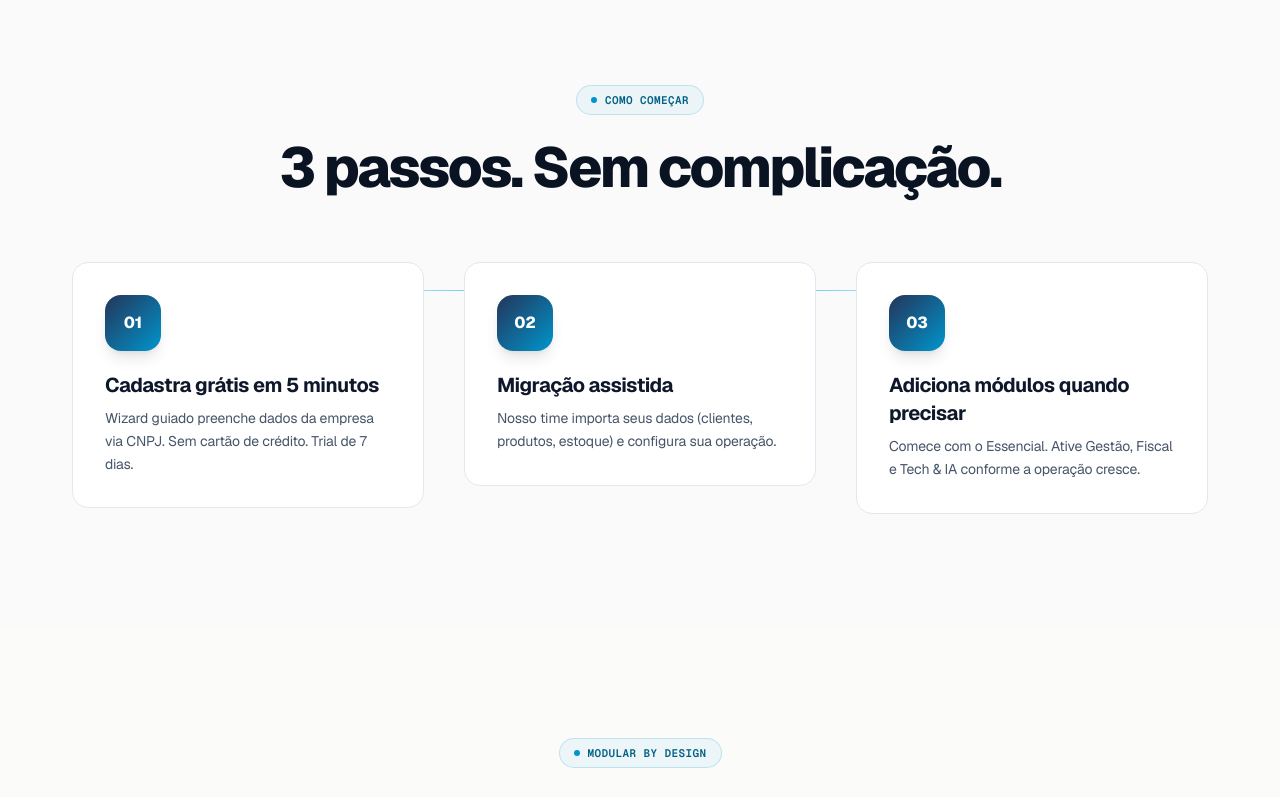
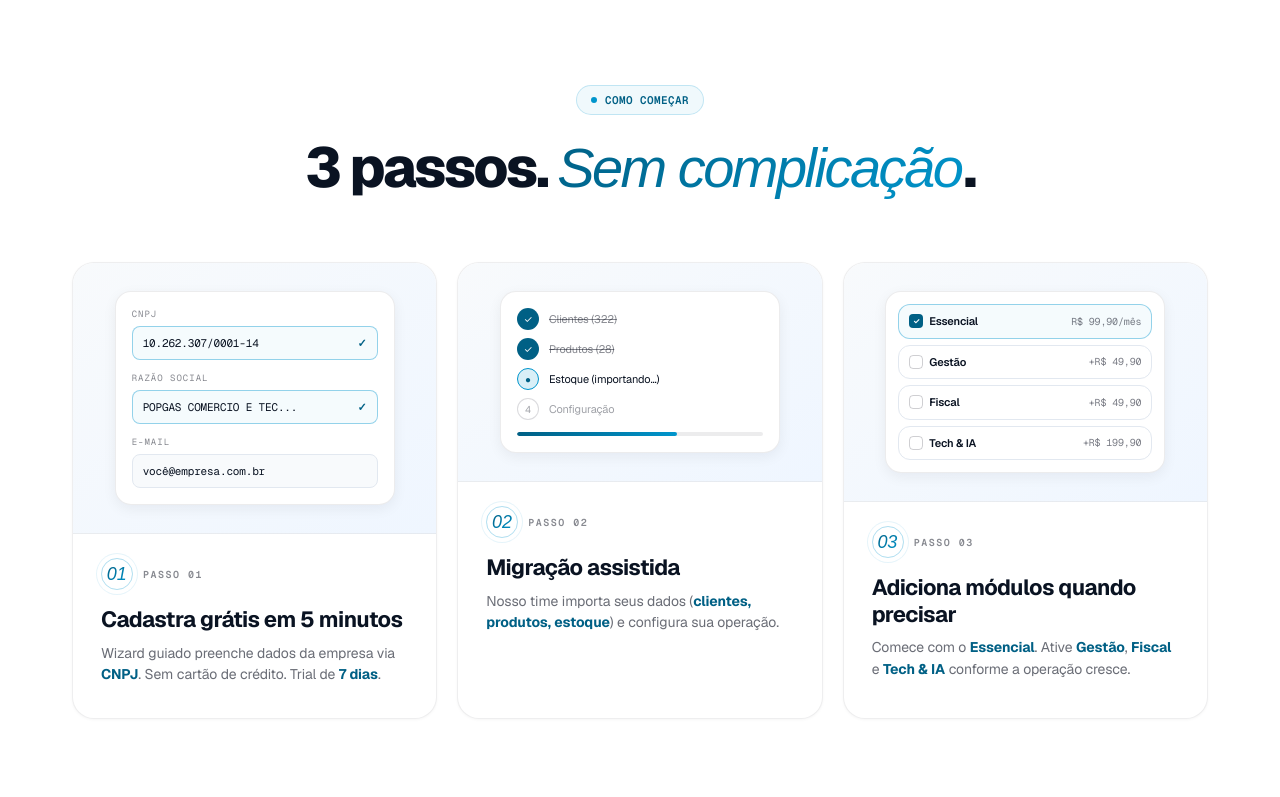
Before and after one commit to popgas/popgas-website, a Next.js app: page / in a window 1280 px wide. Shown: the part 1920-2717 px from the top of the page. Built offline with nearby package versions, Linux system fonts and the light colour scheme; no server answers; a web font is replaced by a local one.

Commit message:
feat(site): HowItWorks com cards + UI mockups (signup form, migration progress, modules list)

```diff
--- a/src/components/home/HowItWorks.tsx
+++ b/src/components/home/HowItWorks.tsx
@@ -1,45 +1,92 @@
-// src/components/home/HowItWorks.tsx
+import type { ReactNode } from 'react';
 import { Container } from '@/components/shared/Container';
 import { SectionHeader } from '@/components/shared/SectionHeader';
 import { AnimatedReveal } from '@/components/shared/AnimatedReveal';
 
-const STEPS = [
+interface Step {
+  n: string;
+  title: string;
+  description: ReactNode;
+  mock: ReactNode;
+}
+
+const STEPS: Step[] = [
   {
     n: '01',
     title: 'Cadastra grátis em 5 minutos',
-    description: 'Wizard guiado preenche dados da empresa via CNPJ. Sem cartão de crédito. Trial de 7 dias.',
+    description: (
+      <>
+        Wizard guiado preenche dados da empresa via{' '}
+        <strong className="text-[#006085] font-bold">CNPJ</strong>. Sem cartão de crédito. Trial de{' '}
+        <strong className="text-[#006085] font-bold">7 dias</strong>.
+      </>
+    ),
+    mock: <SignupMock />,
   },
   {
     n: '02',
     title: 'Migração assistida',
-    description: 'Nosso time importa seus dados (clientes, produtos, estoque) e configura sua operação.',
+    description: (
+      <>
+        Nosso time importa seus dados (
+        <strong className="text-[#006085] font-bold">clientes, produtos, estoque</strong>) e configura sua operação.
+      </>
+    ),
+    mock: <MigrationMock />,
   },
   {
     n: '03',
     title: 'Adiciona módulos quando precisar',
-    description: 'Comece com o Essencial. Ative Gestão, Fiscal e Tech & IA conforme a operação cresce.',
+    description: (
+      <>
+        Comece com o <strong className="text-[#006085] font-bold">Essencial</strong>. Ative{' '}
+        <strong className="text-[#006085] font-bold">Gestão</strong>,{' '}
+        <strong className="text-[#006085] font-bold">Fiscal</strong> e{' '}
+        <strong className="text-[#006085] font-bold">Tech & IA</strong> conforme a operação cresce.
+      </>
+    ),
+    mock: <ModulesMock />,
   },
 ];
 
 export function HowItWorks() {
   return (
-    <section className="py-20 md:py-28 bg-[#fafafa]">
+    <section className="py-20 md:py-28 bg-white">
       <Container>
         <SectionHeader
           eyebrow="Como começar"
-          title="3 passos. Sem complicação."
+          title={
+            <>
+              3 passos. <em className="italic-accent">Sem complicação</em>.
+            </>
+          }
         />
-        <div className="grid grid-cols-1 md:grid-cols-3 gap-6 md:gap-10 relative">
-          <div aria-hidden className="hidden md:block absolute top-7 left-[16.66%] right-[16.66%] h-[1px] bg-gradient-to-r from-[#06b6d4]/0 via-[#06b6d4] to-[#06b6d4]/0" />
+        <div className="grid grid-cols-1 md:grid-cols-3 gap-5">
           {STEPS.map((s, i) => (
             <AnimatedReveal key={s.n} delay={i * 0.12}>
-              <div className="relative bg-white border border-[#e2e8f0] rounded-2xl p-7 md:p-8">
-                <div className="w-14 h-14 rounded-xl gradient-bg-premium text-white flex items-center justify-center font-extrabold text-base mb-5 shadow-lg">
-                  {s.n}
+              <article className="h-full bg-white rounded-[22px] border border-[rgba(15,19,34,0.07)] shadow-[0_1px_3px_rgba(15,19,34,0.04)] hover:shadow-[0_14px_32px_rgba(15,19,34,0.08)] hover:-translate-y-0.5 transition-all duration-200 overflow-hidden flex flex-col">
+                <div className="px-6 py-7 bg-gradient-to-br from-[#f8fafc] to-[#eff6ff] border-b border-[rgba(15,19,34,0.06)] min-h-[200px] flex items-center justify-center">
+                  {s.mock}
                 </div>
-                <h3 className="text-xl font-bold text-[#0f172a] mb-2 tracking-tight">{s.title}</h3>
-                <p className="text-sm text-[#475569] leading-relaxed">{s.description}</p>
-              </div>
+                <div className="px-7 pt-6 pb-8 flex-1">
+                  <div className="inline-flex items-center gap-2.5 mb-4">
+                    <div className="w-8 h-8 rounded-full border border-[rgba(0,149,204,0.30)] flex items-center justify-center" style={{ boxShadow: '0 0 0 4px white, 0 0 0 5px rgba(0,149,204,0.10)' }}>
+                      <span className="font-serif italic font-normal text-[18px] leading-none italic-accent">
+                        {s.n}
+                      </span>
+                    </div>
+                    <span className="font-mono text-[10px] uppercase tracking-[1.5px] text-[rgba(15,19,34,0.5)] font-semibold">
+                      Passo {s.n}
+                    </span>
+                  </div>
+                  <h3 className="font-display text-[22px] font-bold tracking-[-0.025em] leading-[1.2] text-[#0a1322] mb-2.5">
+                    {s.title}
+                  </h3>
+                  <p className="text-sm leading-[1.55] text-[rgba(15,19,34,0.62)] tracking-[-0.005em]">
+                    {s.description}
+                  </p>
+                </div>
+              </article>
             </AnimatedReveal>
           ))}
         </div>
@@ -47,3 +94,112 @@ export function HowItWorks() {
     </section>
   );
 }
+
+function SignupMock() {
+  return (
+    <div className="bg-white rounded-xl p-4 border border-[rgba(15,19,34,0.08)] shadow-[0_4px_14px_rgba(15,19,34,0.06)] w-full max-w-[280px]">
+      <FormField label="CNPJ" value="10.262.307/0001-14" filled />
+      <FormField label="Razão social" value="POPGAS COMERCIO E TEC..." filled />
+      <FormField label="E-mail" value="você@empresa.com.br" />
+    </div>
+  );
+}
+
+function FormField({ label, value, filled = false }: { label: string; value: string; filled?: boolean }) {
+  return (
+    <div className="flex flex-col gap-1 mb-3 last:mb-0">
+      <span className="font-mono text-[9px] uppercase tracking-[1px] text-[rgba(15,19,34,0.5)]">
+        {label}
+      </span>
+      <div
+        className={`flex items-center justify-between rounded-md px-2.5 py-2 font-mono text-[11px] text-[#0a1322] ${
+          filled
+            ? 'bg-[rgba(0,149,204,0.04)] border border-[rgba(0,149,204,0.4)]'
+            : 'bg-[#f8fafc] border border-[#e2e8f0]'
+        }`}
+      >
+        <span className="truncate">{value}</span>
+        {filled && <span className="text-[#006085] font-bold ml-2">✓</span>}
+      </div>
+    </div>
+  );
+}
+
+function MigrationMock() {
+  return (
+    <div className="bg-white rounded-xl p-4 border border-[rgba(15,19,34,0.08)] shadow-[0_4px_14px_rgba(15,19,34,0.06)] w-full max-w-[280px]">
+      <ProgressRow icon="done" label="Clientes (322)" done />
+      <ProgressRow icon="done" label="Produtos (28)" done />
+      <ProgressRow icon="now" label="Estoque (importando...)" />
+      <ProgressRow icon="todo" iconText="4" label="Configuração" muted />
+      <div className="bg-[rgba(15,19,34,0.08)] h-[4px] rounded-full mt-3 overflow-hidden">
+        <div className="h-full bg-gradient-to-r from-[#006085] to-[#0095cc] rounded-full" style={{ width: '65%' }} />
+      </div>
+    </div>
+  );
+}
+
+function ProgressRow({
+  icon,
+  label,
+  done = false,
+  muted = false,
+  iconText,
+}: {
+  icon: 'done' | 'now' | 'todo';
+  label: string;
+  done?: boolean;
+  muted?: boolean;
+  iconText?: string;
+}) {
+  const iconClass =
+    icon === 'done'
+      ? 'bg-[#006085] text-white'
+      : icon === 'now'
+        ? 'bg-[rgba(0,149,204,0.15)] border border-[#0095cc] text-[#006085] font-mono text-[9px] font-bold'
+        : 'bg-white border border-[rgba(15,19,34,0.15)] text-[rgba(15,19,34,0.4)] font-mono text-[9px]';
+
+  return (
+    <div className="flex items-center gap-2.5 mb-2 last:mb-0">
+      <div className={`w-[22px] h-[22px] rounded-full flex items-center justify-center text-[10px] flex-shrink-0 ${iconClass}`}>
+        {icon === 'done' ? '✓' : icon === 'now' ? '●' : iconText}
+      </div>
+      <span className={`text-[11px] flex-1 ${done ? 'text-[rgba(15,19,34,0.5)] line-through' : muted ? 'text-[rgba(15,19,34,0.4)]' : 'text-[#0a1322]'}`}>
+        {label}
+      </span>
+    </div>
+  );
+}
+
+function ModulesMock() {
+  return (
+    <div className="bg-white rounded-xl p-3 border border-[rgba(15,19,34,0.08)] shadow-[0_4px_14px_rgba(15,19,34,0.06)] w-full max-w-[280px]">
+      <ModuleRow name="Essencial" price="R$ 99,90/mês" active />
+      <ModuleRow name="Gestão" price="+R$ 49,90" />
+      <ModuleRow name="Fiscal" price="+R$ 49,90" />
+      <ModuleRow name="Tech & IA" price="+R$ 199,90" />
+    </div>
+  );
+}
+
+function ModuleRow({ name, price, active = false }: { name: string; price: string; active?: boolean }) {
+  return (
+    <div
+      className={`flex items-center justify-between rounded-lg px-2.5 py-2 mb-1.5 last:mb-0 text-[11px] ${
+        active ? 'bg-[rgba(0,149,204,0.04)] border border-[rgba(0,149,204,0.4)]' : 'border border-[#e2e8f0]'
+      }`}
+    >
+      <span className="font-semibold text-[#0a1322] flex items-center gap-1.5">
+        {active ? (
+          <span className="w-3.5 h-3.5 rounded bg-[#006085] text-white inline-flex items-center justify-center text-[8px] font-bold">
+            ✓
+          </span>
+        ) : (
+          <span className="w-3.5 h-3.5 rounded border border-[rgba(15,19,34,0.20)] inline-block" />
+        )}
+        {name}
+      </span>
+      <span className="font-mono text-[10px] text-[rgba(15,19,34,0.55)]">{price}</span>
+    </div>
+  );
+}
```
Also changed, not shown: 1 other file (tests, documents, lock files or other folders).
